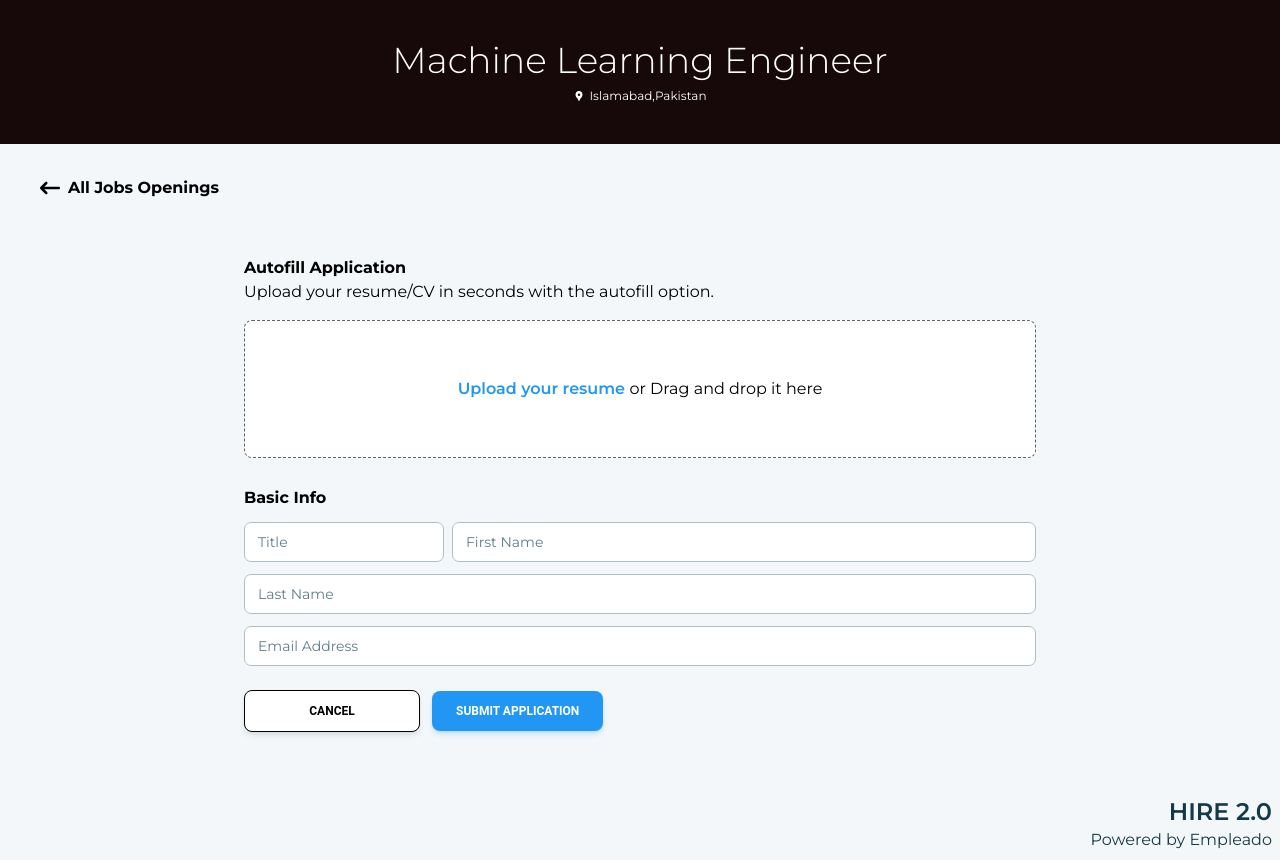
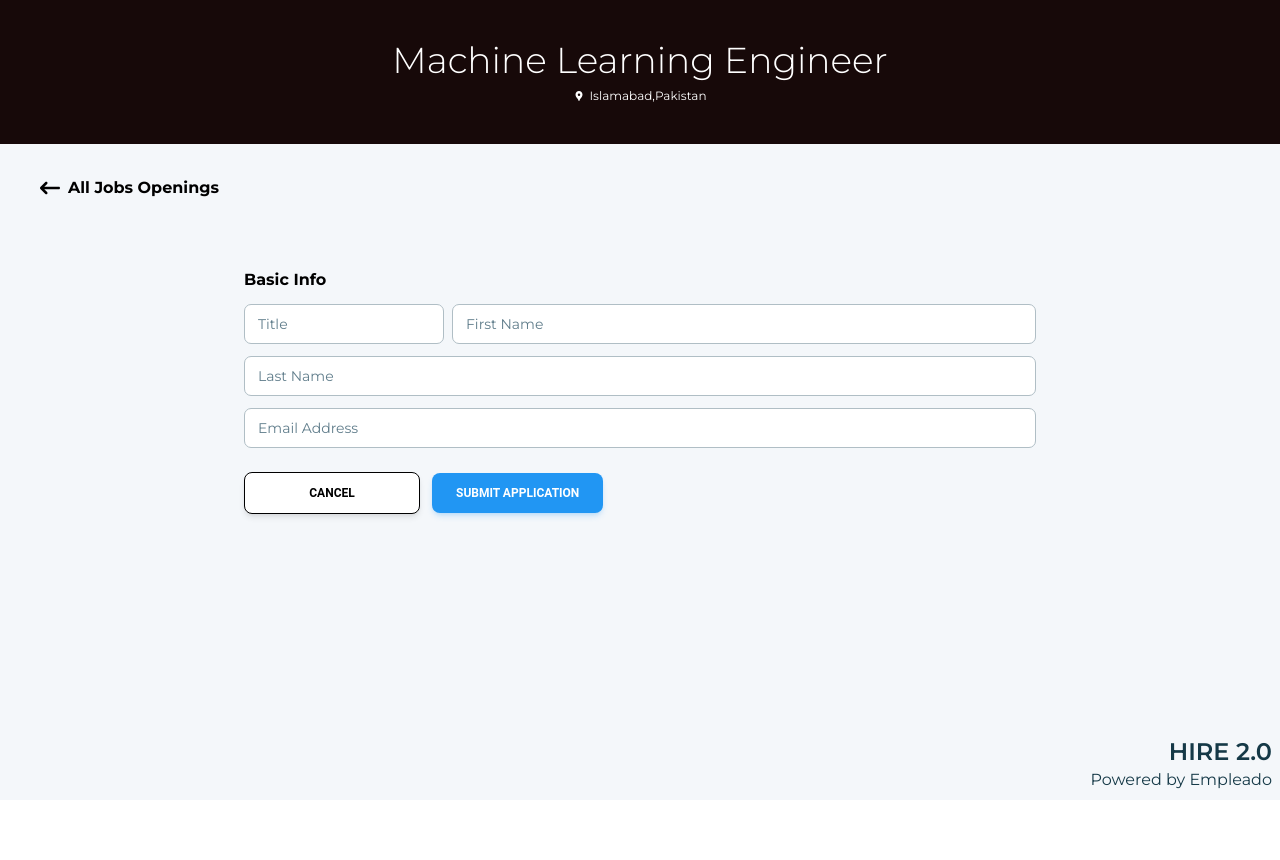
Before and after one commit to Hamid-Iqball/Hire2.0, a React (Vite) app: page /updateProfile/personal in a window 1280 px wide. After the commit the page ends 800 px from the top, so only its background shows below. Built offline with nearby package versions, Linux system fonts and the light colour scheme.

Commit message:
Chnaged UI of the Applu page

```diff
--- a/src/Pages/Home.jsx
+++ b/src/Pages/Home.jsx
@@ -36,7 +36,8 @@ function Home() {
        }
         </div>
 
-        <div className="p-2">
+        <div className="p-2 flex justify-between items-center gap-6">
+            {/* <span className=" border border-gray-800 rounded-full"><img src="/Images/hamid.jfif" alt="" className="w-12 h-12 object-cover rounded-full" /> </span> */}
             <Button  className="p-2 bg-[#57A8FF] flex gap-2 "> <span><FiLogIn size='16px'/></span>login</Button>
           </div>
       </header>
--- a/src/Pages/JobDetails.jsx
+++ b/src/Pages/JobDetails.jsx
@@ -7,7 +7,6 @@ import { FaCalendar } from "react-icons/fa";
 import { FaLocationDot, FaPeopleGroup } from "react-icons/fa6";
 import { GiGraduateCap } from "react-icons/gi";
 import { GrDocumentText } from "react-icons/gr";
-import { LuMapPinHouse } from "react-icons/lu";
 import { MdDateRange, MdOutlinePersonPin } from "react-icons/md";
 import { PiOfficeChairFill } from "react-icons/pi";
 import { TiArrowBack } from "react-icons/ti";
--- a/src/Pages/PersonalInformation.jsx
+++ b/src/Pages/PersonalInformation.jsx
@@ -130,45 +130,12 @@ function PersonalInformation() {
 
   return (
     <section className="min-w-full sm:min-w-[70%] flex flex-col justify-start my-4 items-start p-6">
-      <h1 className="font-bold">Autofill Application</h1>
-      <p>Upload your resume/CV in seconds with the autofill option.</p>
+
 
       <form className="w-full flex flex-col gap-4">
-        <div
-          className="mt-4 min-w-full p-6 py-14 border border-dashed border-gray-700 rounded-lg bg-white text-center text-gray-500"
-          onDragOver={handleDragOver}
-          onDrop={handleDrop}
-        >
-          <label
-            htmlFor="file-upload"
-            className="inline-block text-blue-500 rounded cursor-pointer font-semibold"
-          >
-            Upload your resume{" "}
-            <span className="text-black font-normal">
-              or Drag and drop it here
-            </span>
-          </label>
-          <input
-            id="file-upload"
-            type="file"
-            onChange={handleFileChange}
-            accept="application/pdf"
-            className="hidden"
-            disabled={files.length>0}
-          />
-        </div>
 
-        {error && (
-          <div className="text-red-500 mt-2 p-2 bg-red-50 rounded">
-            {error}
-          </div>
-        )}
 
-        {isProcessing && (
-          <div className="text-blue-500 mt-2 p-2 bg-blue-50 rounded">
-            Processing PDF... Please wait.
-          </div>
-        )}
+
 
         {files.length > 0 && (
           <div className="mt-4 w-full bg-white p-4 shadow rounded-lg">
--- /dev/null
+++ b/src/Pages/ProfileDetails.jsx
@@ -0,0 +1,9 @@
+
+
+function ProfileDetails() {
+  return (
+    <div>ProfileDetails</div>
+  )
+}
+
+export default ProfileDetails
```
Also changed, not shown: public/Images/hamid.jfif (added).
